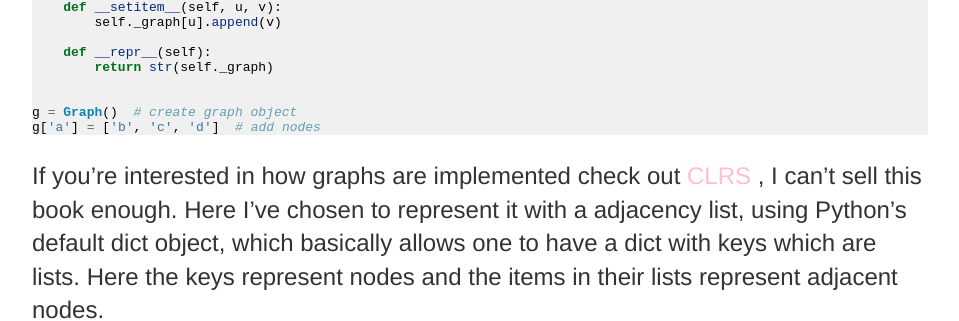
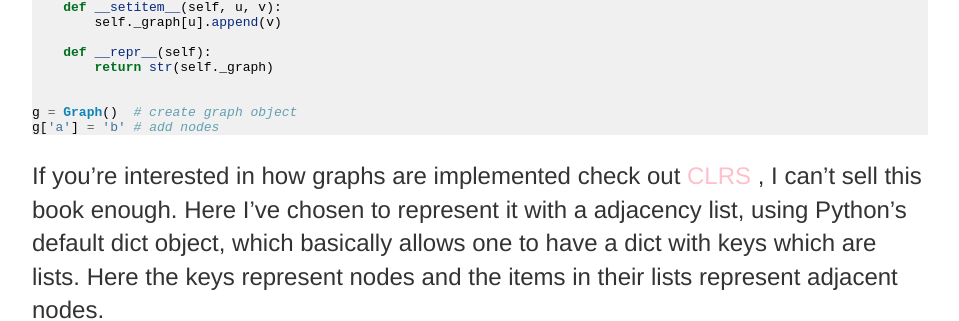
Before and after one commit to skailasa/skailasa.github.io, a Jekyll site: the page built from _posts/2018-11-26-sorting-algorithms.md, in a window 1280 px wide and 900 px high, scrolled down 7750 px. Shown: the part 140-461 px from the top of the window, without its empty margins (160-1119 px from the left). Built offline with Jekyll 4.4.1, drawn with Linux system fonts in a browser that asks for light colours.

````diff
--- a/_posts/2018-11-26-sorting-algorithms.md
+++ b/_posts/2018-11-26-sorting-algorithms.md
@@ -361,7 +361,7 @@ class Graph:
 
 
 g = Graph()  # create graph object
-g['a'] = ['b', 'c', 'd']  # add nodes
+g['a'] = 'b' # add nodes
 ```
 
 If you're interested in how graphs are implemented check out [CLRS](https://en.wikipedia.org/wiki/Introduction_to_Algorithms)
````
